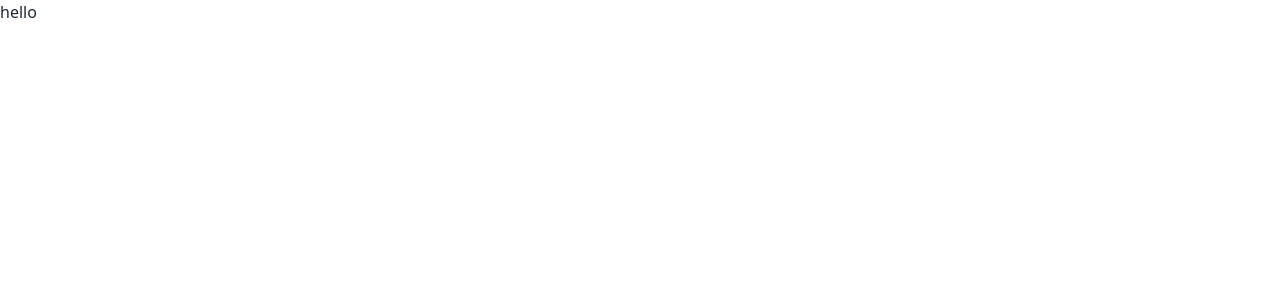
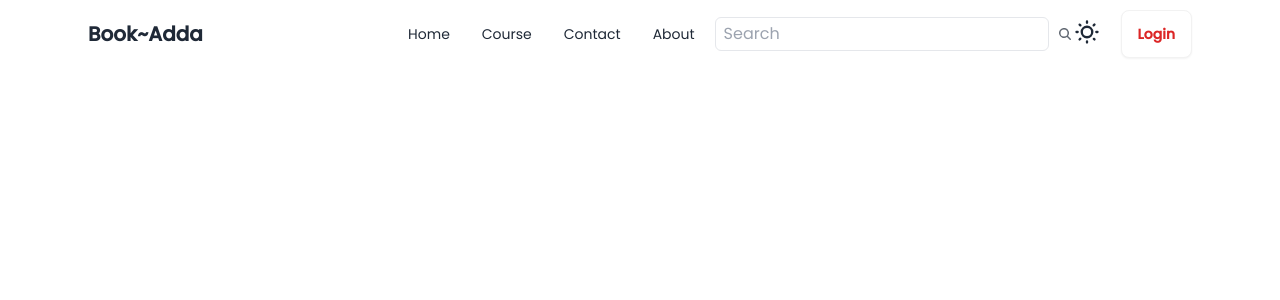
Before and after one commit to abhi-develope/Book-Adda, a React (Vite) app in the folder frontend/: page / in a window 1280 px wide. Shown: the top 300 px of the page. Built offline with nearby package versions, Linux system fonts and the light colour scheme.

Commit message:
completed navbar

```diff
--- a/frontend/src/App.jsx
+++ b/frontend/src/App.jsx
@@ -1,9 +1,10 @@
 import React from 'react'
+import Navbar from './componets/Navbar'
 
 function App() {
   return (
     <div>
-      hello
+      <Navbar/>
     </div>
   )
 }
--- /dev/null
+++ b/frontend/src/componets/Navbar.jsx
@@ -0,0 +1,106 @@
+import React from "react";
+
+function Navbar() {
+  const navItem = (
+    <>
+      <li>
+        <a>Home</a>
+      </li>
+      <li>
+        <a>Course</a>
+      </li>
+      <li>
+        <a>Contact</a>
+      </li>
+      <li>
+        <a>About</a>
+      </li>
+    </>
+  );
+  return (
+    <div className="max-w-screen-2xl container mx-auto md:px-20 px-4">
+      <div className="navbar bg-base-100">
+        <div className="navbar-start">
+          <div className="dropdown">
+            <div tabIndex={0} role="button" className="btn btn-ghost lg:hidden">
+              <svg
+                xmlns="http://www.w3.org/2000/svg"
+                className="h-5 w-5"
+                fill="none"
+                viewBox="0 0 24 24"
+                stroke="currentColor"
+              >
+                <path
+                  strokeLinecap="round"
+                  strokeLinejoin="round"
+                  strokeWidth="2"
+                  d="M4 6h16M4 12h8m-8 6h16"
+                />
+              </svg>
+            </div>
+            <ul
+              tabIndex={0}
+              className="menu menu-sm dropdown-content mt-3 z-[1] p-2 shadow bg-base-100 rounded-box w-52"
+            >
+              {navItem}
+            </ul>
+          </div>
+          <a className="font-bold text-xl cursor-pointer">Book~Adda</a>
+        </div>
+        <div className="navbar-end">
+          <div className="navbar-center hidden lg:flex">
+            <ul className="menu menu-horizontal px-1">{navItem}</ul>
+            <label className="  flex items-center gap-2 ">
+              <input type="text" className=" px-2 py-1 border rounded-md grow outline-none" placeholder="Search" />
+              <svg
+                xmlns="http://www.w3.org/2000/svg"
+                viewBox="0 0 16 16"
+                fill="currentColor"
+                className="w-4 h-4 opacity-70"
+              >
+                <path
+                  fillRule="evenodd"
+                  d="M9.965 11.026a5 5 0 1 1 1.06-1.06l2.755 2.754a.75.75 0 1 1-1.06 1.06l-2.755-2.754ZM10.5 7a3.5 3.5 0 1 1-7 0 3.5 3.5 0 0 1 7 0Z"
+                  clipRule="evenodd"
+                />
+              </svg>
+            </label>
+          </div>
+          <label className="swap swap-rotate">
+            {/* this hidden checkbox controls the state */}
+            <input
+              type="checkbox"
+              className="theme-controller"
+              value="synthwave"
+            />
+
+            {/* sun icon */}
+            <svg
+              className="swap-off fill-current w-7 h-7"
+              xmlns="http://www.w3.org/2000/svg"
+              viewBox="0 0 24 24"
+            >
+              <path d="M5.64,17l-.71.71a1,1,0,0,0,0,1.41,1,1,0,0,0,1.41,0l.71-.71A1,1,0,0,0,5.64,17ZM5,12a1,1,0,0,0-1-1H3a1,1,0,0,0,0,2H4A1,1,0,0,0,5,12Zm7-7a1,1,0,0,0,1-1V3a1,1,0,0,0-2,0V4A1,1,0,0,0,12,5ZM5.64,7.05a1,1,0,0,0,.7.29,1,1,0,0,0,.71-.29,1,1,0,0,0,0-1.41l-.71-.71A1,1,0,0,0,4.93,6.34Zm12,.29a1,1,0,0,0,.7-.29l.71-.71a1,1,0,1,0-1.41-1.41L17,5.64a1,1,0,0,0,0,1.41A1,1,0,0,0,17.66,7.34ZM21,11H20a1,1,0,0,0,0,2h1a1,1,0,0,0,0-2Zm-9,8a1,1,0,0,0-1,1v1a1,1,0,0,0,2,0V20A1,1,0,0,0,12,19ZM18.36,17A1,1,0,0,0,17,18.36l.71.71a1,1,0,0,0,1.41,0,1,1,0,0,0,0-1.41ZM12,6.5A5.5,5.5,0,1,0,17.5,12,5.51,5.51,0,0,0,12,6.5Zm0,9A3.5,3.5,0,1,1,15.5,12,3.5,3.5,0,0,1,12,15.5Z" />
+            </svg>
+
+            {/* moon icon */}
+            <svg
+              className=" mr-2 swap-on fill-current w-8 h-8"
+              xmlns="http://www.w3.org/2000/svg"
+              viewBox="0 0 24 24"
+            >
+              <path d="M21.64,13a1,1,0,0,0-1.05-.14,8.05,8.05,0,0,1-3.37.73A8.15,8.15,0,0,1,9.08,5.49a8.59,8.59,0,0,1,.25-2A1,1,0,0,0,8,2.36,10.14,10.14,0,1,0,22,14.05,1,1,0,0,0,21.64,13Zm-9.5,6.69A8.14,8.14,0,0,1,7.08,5.22v.27A10.15,10.15,0,0,0,17.22,15.63a9.79,9.79,0,0,0,2.1-.22A8.11,8.11,0,0,1,12.14,19.73Z" />
+            </svg>
+          </label>
+          <div>
+            <a className="btn ml-2 bg-white text-red-600 rounded-lg font-bold cursor-pointer">
+              Login
+            </a>
+          </div>
+        </div>
+      </div>
+    </div>
+  );
+}
+
+export default Navbar;
--- a/frontend/src/index.css
+++ b/frontend/src/index.css
@@ -1,3 +1,9 @@
+@import url('https://fonts.googleapis.com/css2?family=Fredoka:wght@300..700&family=Poppins:wght@400;500&display=swap');
+
 @tailwind base;
 @tailwind components;
 @tailwind utilities;
+
+body{
+    font-family: 'Poppins', sans-serif ;
+}
--- a/frontend/tailwind.config.js
+++ b/frontend/tailwind.config.js
@@ -1,13 +1,8 @@
 /** @type {import('tailwindcss').Config} */
 export default {
-  content: [
-    "./index.html",
-    "./src/**/*.{js,ts,jsx,tsx}",
-  ],
+  content: ["./index.html", "./src/**/*.{js,ts,jsx,tsx}"],
   theme: {
     extend: {},
   },
-  plugins: [
-    require('daisyui'),
-  ],
-}
+  plugins: [require("daisyui")],
+};
```
Also changed, not shown: frontend/src/componets/Banner.jsx (added).
